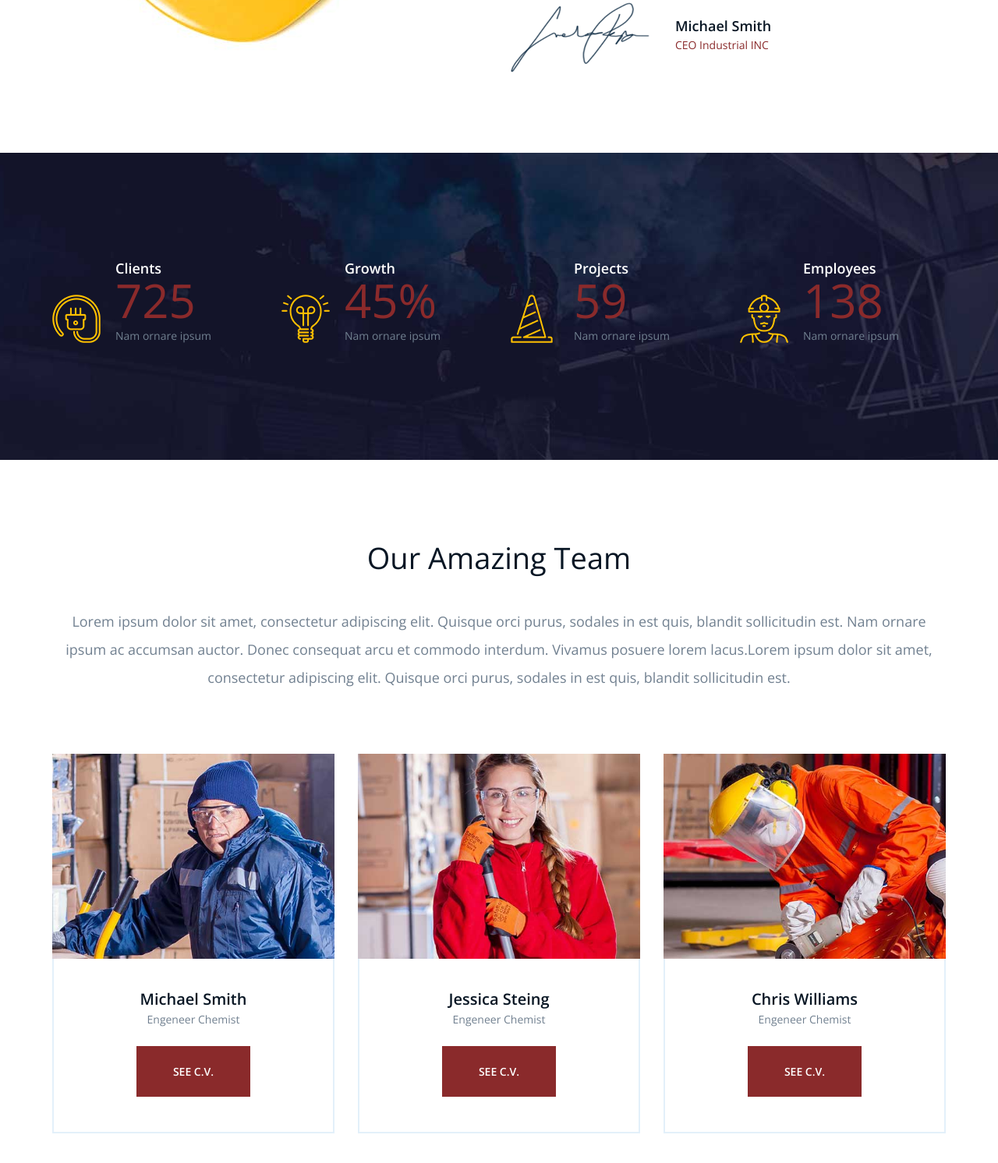
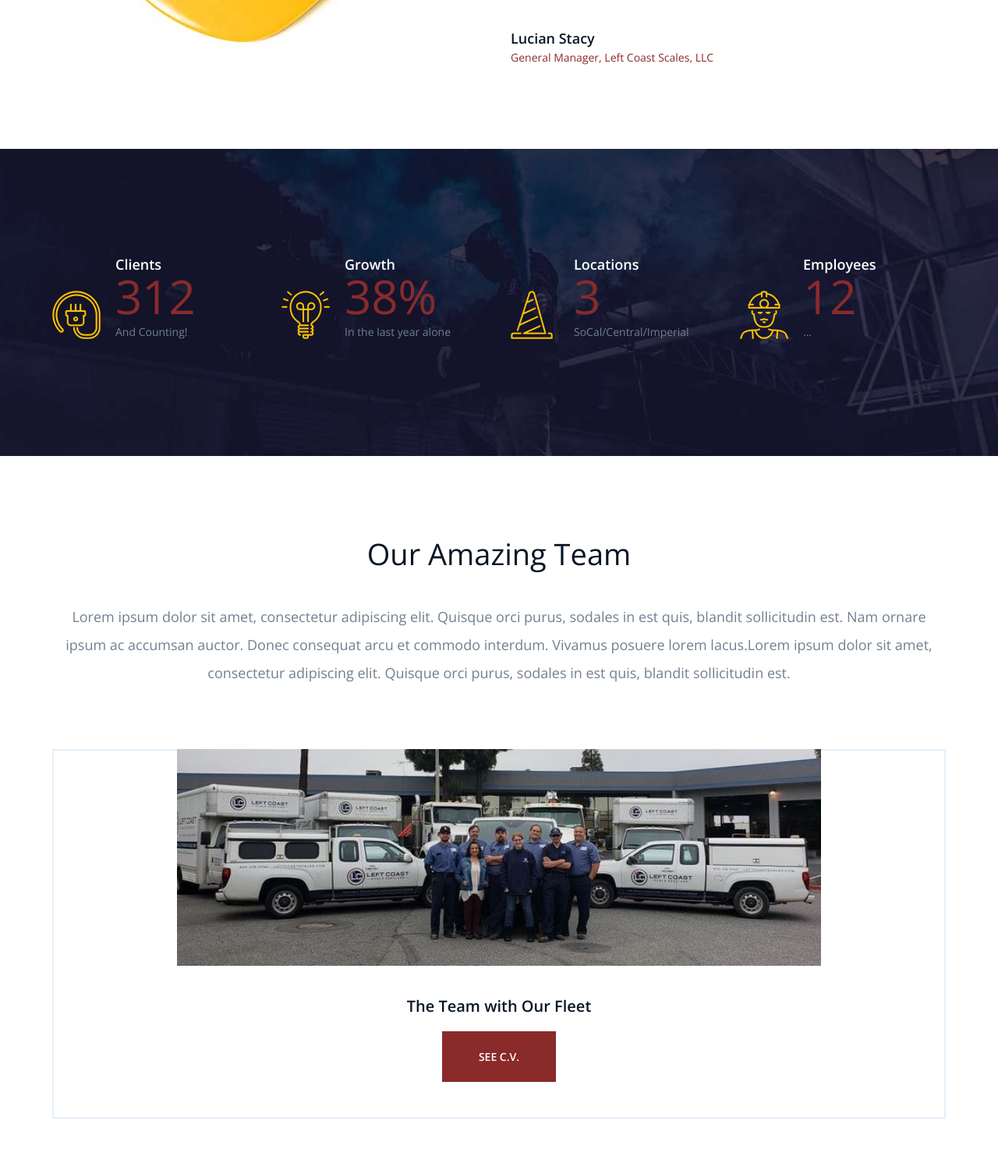
Before and after one commit to SirHexxus/lcs-website, a plain HTML site: page about.html in a window 1280 px wide. Shown: the part 1128-2620 px from the top of the page at 78% size. Drawn offline with nearby package versions, Linux system fonts and the light colour scheme.

Commit message:
making style changes per customer request

```diff
--- a/about.html
+++ b/about.html
@@ -135,20 +135,20 @@
 					<!-- Message From the CEO -->
 					<div class="about-text">
 						<!-- Message Heading -->
-						<h2>We produce or supply Goods, & Services</h2>
+						<h2>We know partnerships</h2>
 						<!-- Message Content -->
-						<p>Lorem ipsum dolor sit amet, consectetur adipiscing elit. Quisque orci purus, sodales in est quis, blandit sollicitudin est. Nam ornare ipsum ac accumsan auctor. Donec consequat arcu et commodo interdum. Vivamus posuere lorem lacus.Lorem ipsum dolor sit amet, consectetur adipiscing elit. Quisque orci purus, sodales in est quis, blandit sollicitudin est. Lorem ipsum dolor sit amet, consectetur adipiscing elit. Quisque orci purus, sodales in est quis, blandit sollicitudin est. Nam ornare ipsum ac accumsan auctor. </p>
+						<p>We started as a microscopic company back in 2002 and through honesty and a true desire to make other companies operations run smoother we continued to grow even through the collapse of the economy when so many other companies failed. In 2014 we became partners with Scale Services, Inc who had acquired other local scales companies including a new start up called J&J Weighing Solutions and the heavy capacity specialist for over 30 years United Scale and Control. Together we were able to grow even faster than we had before and we decided to make the partnerships permanent as Left Coast Scale Services. Together we offer over 60 years of experience in scale technology and advancements.</p>
 						<!-- Message Signature -->
 						<div class="about-sign">
 							<div class="sign">
 								<!-- Signature Image -->
-								<img src="img/sign.png" alt="">
+								<!-- <img src="img/sign.png" alt=""> -->
 							</div>
 							<div class="sign-info">
 								<!-- Printed Name -->
-								<h5>Michael Smith</h5>
+								<h5>Lucian Stacy</h5>
 								<!-- Printed Title -->
-								<span>CEO Industrial INC</span>
+								<span>General Manager, Left Coast Scales, LLC</span>
 							</div>
 						</div>
 					</div>
@@ -172,9 +172,9 @@
 							<!-- Milestone Title -->
 							<span>Clients</span>
 							<!-- Milestone Number -->
-							<h2>725</h2>
+							<h2>312</h2>
 							<!-- Milestone Subtitle -->
-							<p>Nam ornare ipsum </p>
+							<p>And Counting!</p>
 						</div>
 					</div>
 				</div>
@@ -188,9 +188,9 @@
 							<!-- Milestone Title -->
 							<span>Growth</span>
 							<!-- Milestone Number -->
-							<h2>45%</h2>
+							<h2>38%</h2>
 							<!-- Milestone Subtitle -->
-							<p>Nam ornare ipsum </p>
+							<p>In the last year alone </p>
 						</div>
 					</div>
 				</div>
@@ -202,11 +202,11 @@
 						</div>
 						<div class="milestone-text">
 							<!-- Milestone Title -->
-							<span>Projects</span>
+							<span>Locations</span>
 							<!-- Milestone Number -->
-							<h2>59</h2>
+							<h2>3</h2>
 							<!-- Milestone Subtitle -->
-							<p>Nam ornare ipsum </p>
+							<p>SoCal/Central/Imperial </p>
 						</div>
 					</div>
 				</div>
@@ -220,9 +220,9 @@
 							<!-- Milestone Title -->
 							<span>Employees</span>
 							<!-- Milestone Number -->
-							<h2>138</h2>
+							<h2>12</h2>
 							<!-- Milestone Subtitle -->
-							<p>Nam ornare ipsum </p>
+							<p>... </p>
 						</div>
 					</div>
 				</div>
@@ -242,50 +242,50 @@
 			</div>
 			<div class="row">
 				<!-- Team Member #1 -->
-				<div class="col-md-4">
-					<div class="team-member">
+				<div class="col-md-12">
+					<div class="team-member" style="display: flex; flex-direction: column; flex">
 						<!-- Team Member Picture -->
-						<img src="img/team/1.jpg" alt="">
+						<img src="img/team/the-crew.jpg" alt="" style="margin: 0 10rem;">
 						<div class="member-info">
 							<!-- Team Member Name -->
-							<h3>Michael Smith</h3>
+							<h3>The Team with Our Fleet</h3>
 							<!-- Team Member Title -->
-							<p>Engeneer Chemist </p>
+							<p></p>
 							<!-- Team Member Action Button -->
 							<a href="#" class="site-btn">See C.V.</a>
 						</div>
 					</div>
 				</div>
 				<!-- Team Member #2 -->
-				<div class="col-md-4">
-					<div class="team-member">
-						<!-- Team Member Picture -->
-						<img src="img/team/2.jpg" alt="">
-						<div class="member-info">
+				<!-- <div class="col-md-4">
+					<div class="team-member"> -->
+ 						<!-- Team Member Picture -->
+						<!-- <img src="img/team/2.jpg" alt="">
+						<div class="member-info"> -->
 							<!-- Team Member Name -->
-							<h3>Jessica Steing</h3>
+							<!-- <h3>Jessica Steing</h3> -->
 							<!-- Team Member Title -->
-							<p>Engeneer Chemist </p>
+							<!-- <p>Engeneer Chemist </p> -->
 							<!-- Team Member Action Button -->
-							<a href="#" class="site-btn">See C.V.</a>
+							<!-- <a href="#" class="site-btn">See C.V.</a>
 						</div>
 					</div>
-				</div>
+				</div> -->
 				<!-- Team Member #3 -->
-				<div class="col-md-4">
-					<div class="team-member">
+				<!-- <div class="col-md-4">
+					<div class="team-member"> -->
 						<!-- Team Member Picture -->
-						<img src="img/team/3.jpg" alt="">
-						<div class="member-info">
+						<!-- <img src="img/team/3.jpg" alt="">
+						<div class="member-info"> -->
 							<!-- Team Member Name -->
-							<h3>Chris Williams</h3>
+							<!-- <h3>Chris Williams</h3> -->
 							<!-- Team Member Title -->
-							<p>Engeneer Chemist </p>
+							<!-- <p>Engeneer Chemist </p> -->
 							<!-- Team Member Action Button -->
-							<a href="#" class="site-btn">See C.V.</a>
+							<!-- <a href="#" class="site-btn">See C.V.</a>
 						</div>
 					</div>
-				</div>
+				</div> -->
 			</div>
 		</div>
 	</section>
```
Also changed, not shown: index.html (+65 -5 lines), img/brands/adam.jpg (added), img/brands/and.jpg (added), img/brands/artech.jpg (added), img/brands/cardet.jpg (added), img/brands/cas.jpg (added), img/brands/coti.jpg (added), img/brands/doran.jpg (added), img/brands/iwt.jpg (added), img/brands/ohaus.jpg (added), img/brands/pennsylvania.jpg (added), img/brands/precisa.jpg (added), img/brands/rinstrum.jpg (added), img/brands/rlws.jpg (added), 4 more files.
